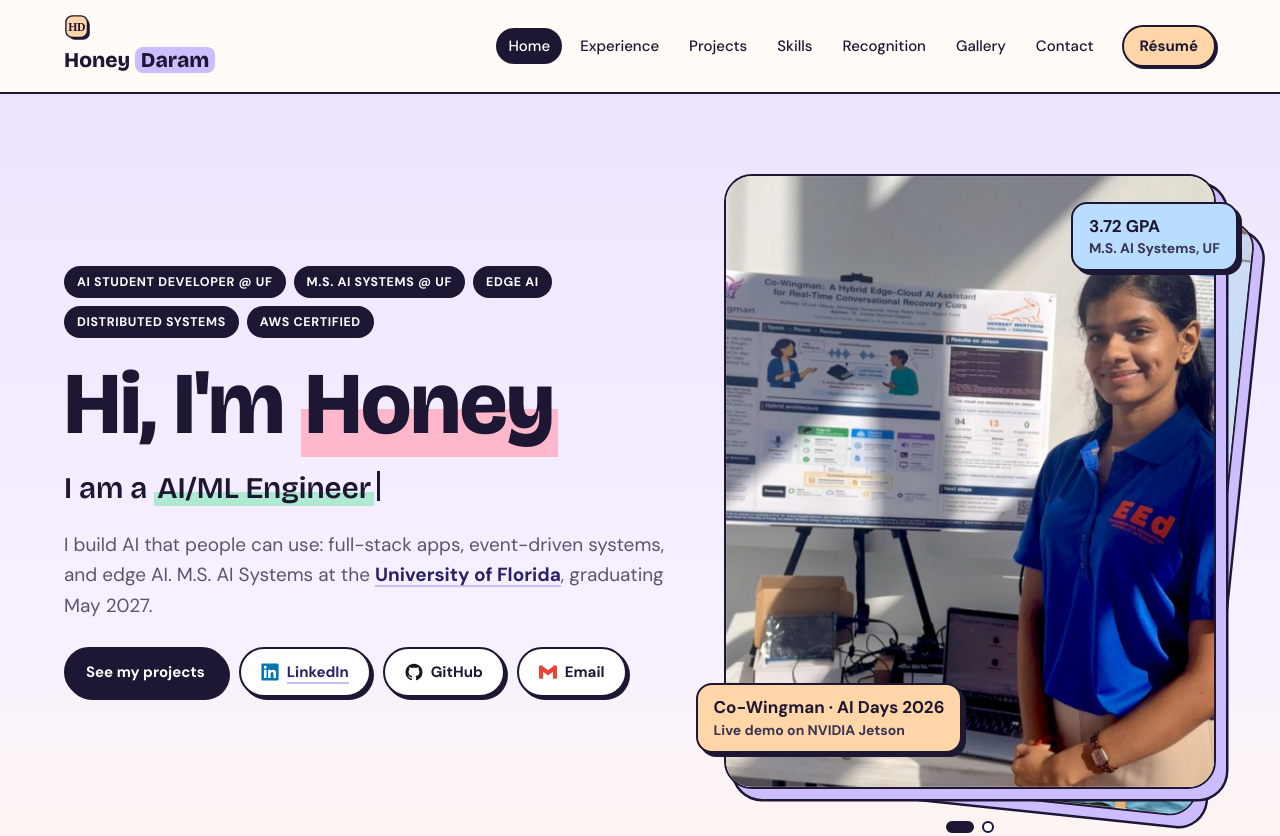
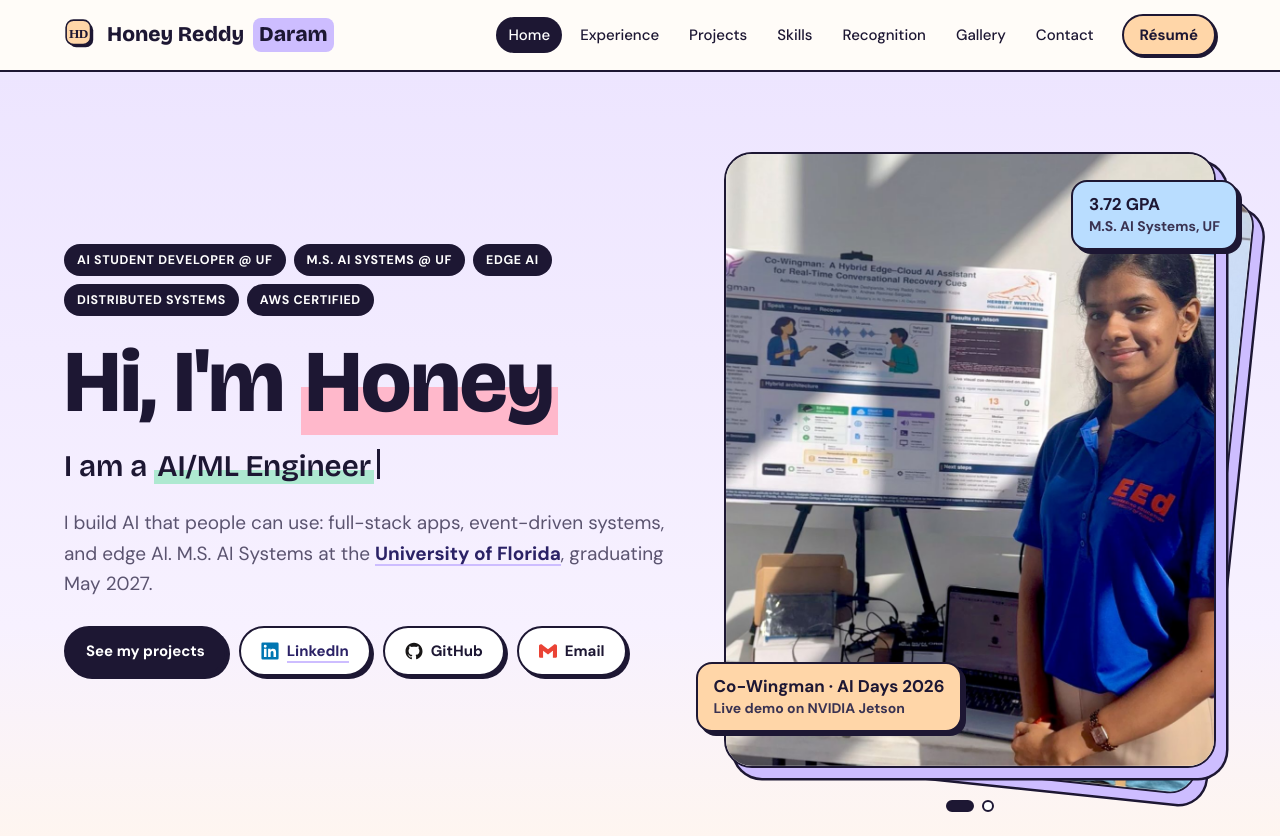
Before and after one commit to honeyreddydaram/Portfoliov1, a plain HTML site: page index.html in a window 1280 px wide. Shown: the top 836 px of the page. Drawn offline with nearby package versions, Linux system fonts and the light colour scheme.

Commit message:
Align logo with flexbox, use full name Honey Reddy Daram in nav

```diff
--- a/index.html
+++ b/index.html
@@ -39,7 +39,8 @@ p{margin:0}
 /* nav pill */
 .nav{position:sticky;top:0;z-index:30;background:#FFFCF8;border-bottom:var(--bd)}
 .nav .in{max-width:1720px;margin:0 auto;display:flex;justify-content:space-between;align-items:center;gap:16px;padding:14px clamp(20px,5vw,72px)}
-.brand{font-family:var(--display);font-weight:800;font-size:21px;text-decoration:none;white-space:nowrap}
+.brand{font-family:var(--display);font-weight:800;font-size:21px;text-decoration:none;white-space:nowrap;display:inline-flex;align-items:center;gap:9px}
+.brand img{border-radius:10px;flex:none}
 .brand span{background:var(--lilac);border-radius:8px;padding:0 6px}
 .nav .links{display:flex;gap:6px;margin-left:auto;overflow-x:auto;scrollbar-width:none}
 .nav .links::-webkit-scrollbar{display:none}
@@ -489,7 +490,7 @@ main{min-height:calc(100vh - 140px)}
 <body>
 
 <div class="nav"><div class="in">
-  <a class="brand" href="#home"><img src="logo.svg" alt="" width="30" height="30" style="border-radius:9px;margin-right:4px;vertical-align:-8px">Honey <span>Daram</span></a>
+  <a class="brand" href="#home"><img src="logo.svg" alt="" width="34" height="34">Honey Reddy <span>Daram</span></a>
   <nav class="links" aria-label="Main">
     <a href="#home">Home</a><a href="#experience">Experience</a><a href="#projects">Projects</a><a href="#skills">Skills</a><a href="#recognition">Recognition</a><a href="#gallery">Gallery</a><a href="#contact">Contact</a>
   </nav>
```
